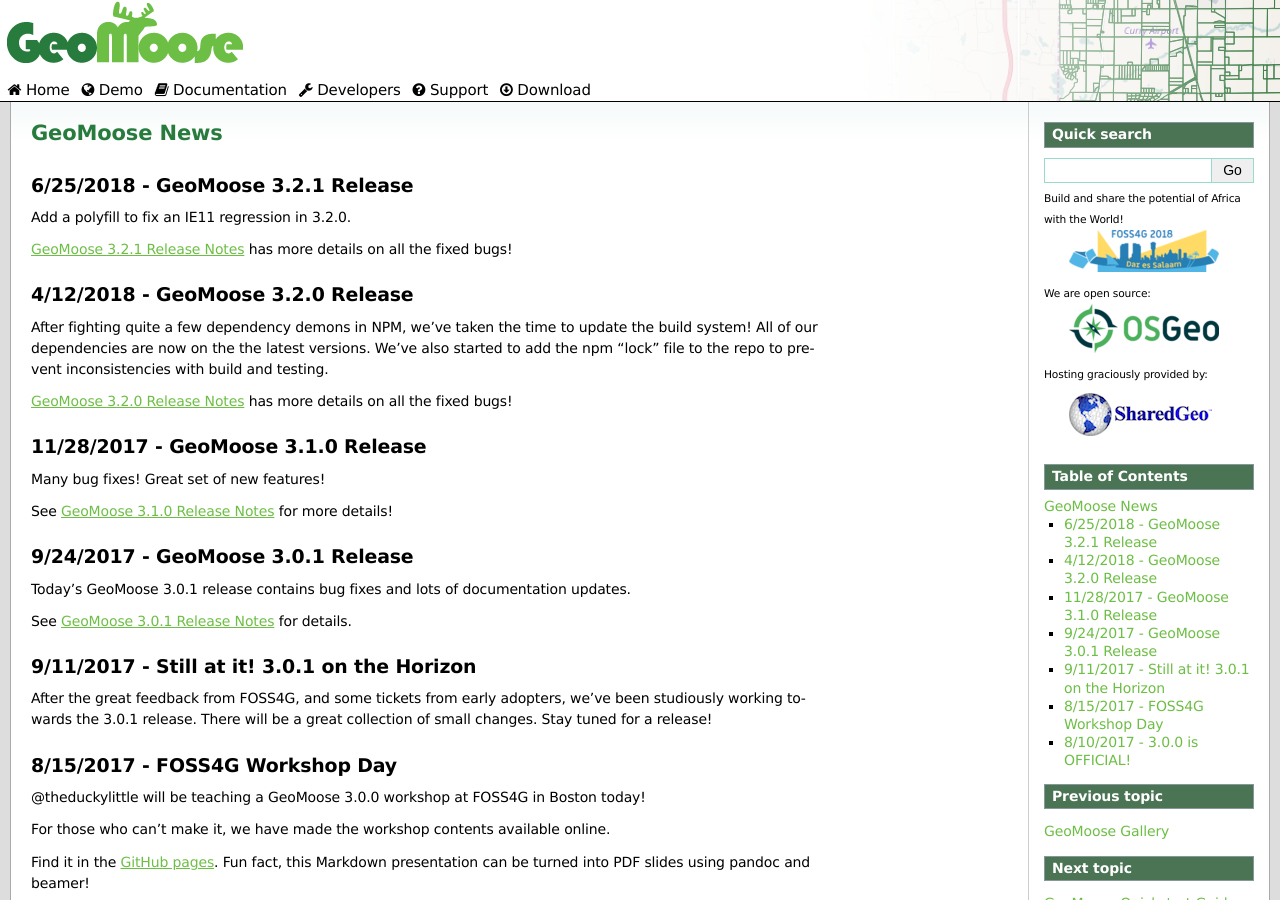
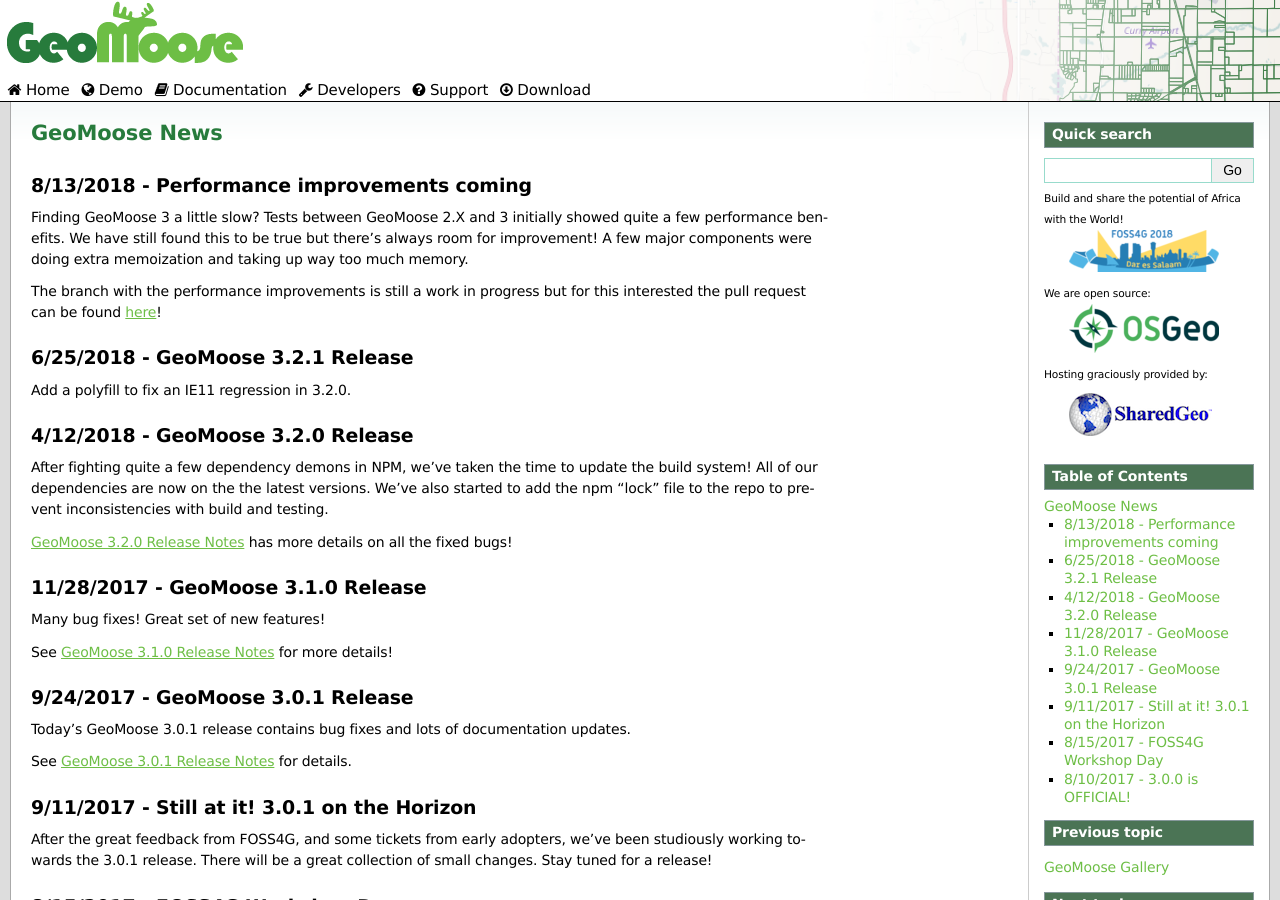
Before and after one commit to herambchaudhari4121/geomoose-website, a Sphinx documentation site: the page built from source/news.rst, in a window 1280 px wide and 900 px high. Built offline with Sphinx 7.4.7, drawn with Linux system fonts in a browser that asks for light colours.

Commit message:
progress update

```diff
--- a/source/news.rst
+++ b/source/news.rst
@@ -1,12 +1,22 @@
 GeoMoose News
 =============
+
+8/13/2018 - Performance improvements coming
+-------------------------------------------
+
+Finding GeoMoose 3 a little slow? Tests between GeoMoose 2.X and 3
+initially showed quite a few performance benefits. We have still
+found this to be true but there's always room for improvement! A few
+major components were doing extra memoization and  taking up way
+too much memory.
+
+The branch with the performance improvements is still a work in progress
+but for this interested the pull request can be found `here <https://github.com/geomoose/gm3/pull/314>`_!
 
 6/25/2018 - GeoMoose 3.2.1 Release
 ----------------------------------
 
 Add a polyfill to fix an IE11 regression in 3.2.0.
-
-:ref:`3.2.1_Release` has more details on all the fixed bugs!
 
 4/12/2018 - GeoMoose 3.2.0 Release
 ----------------------------------
```
